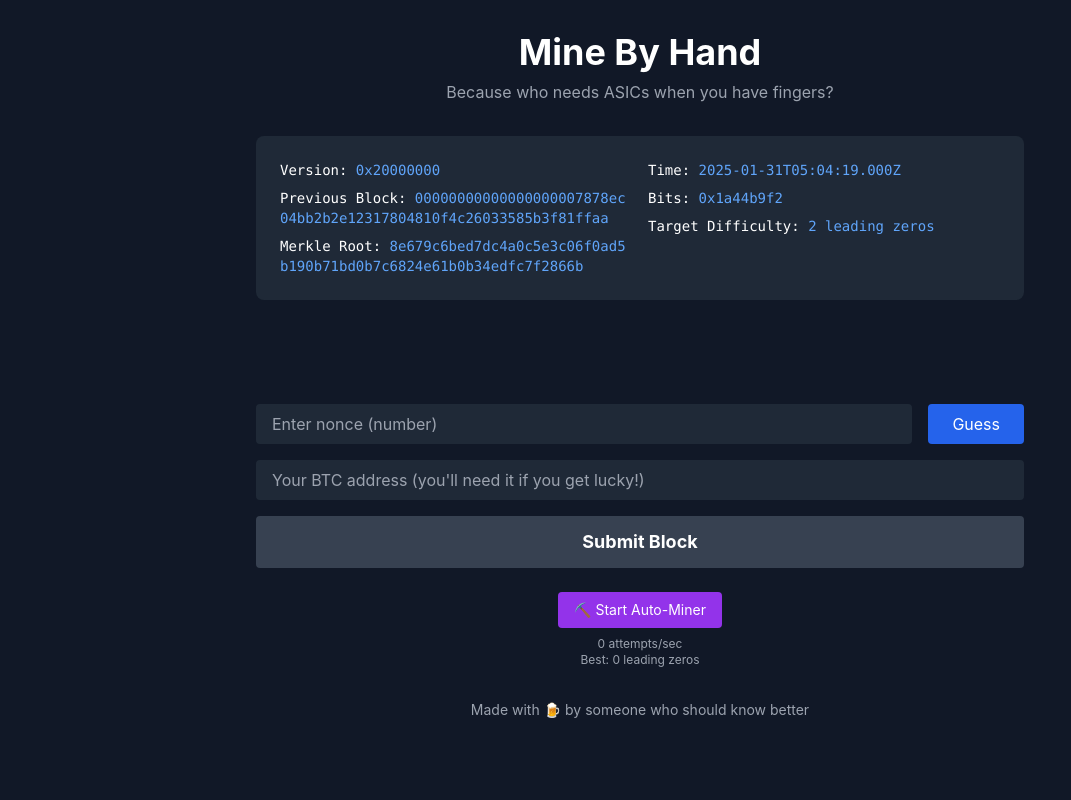
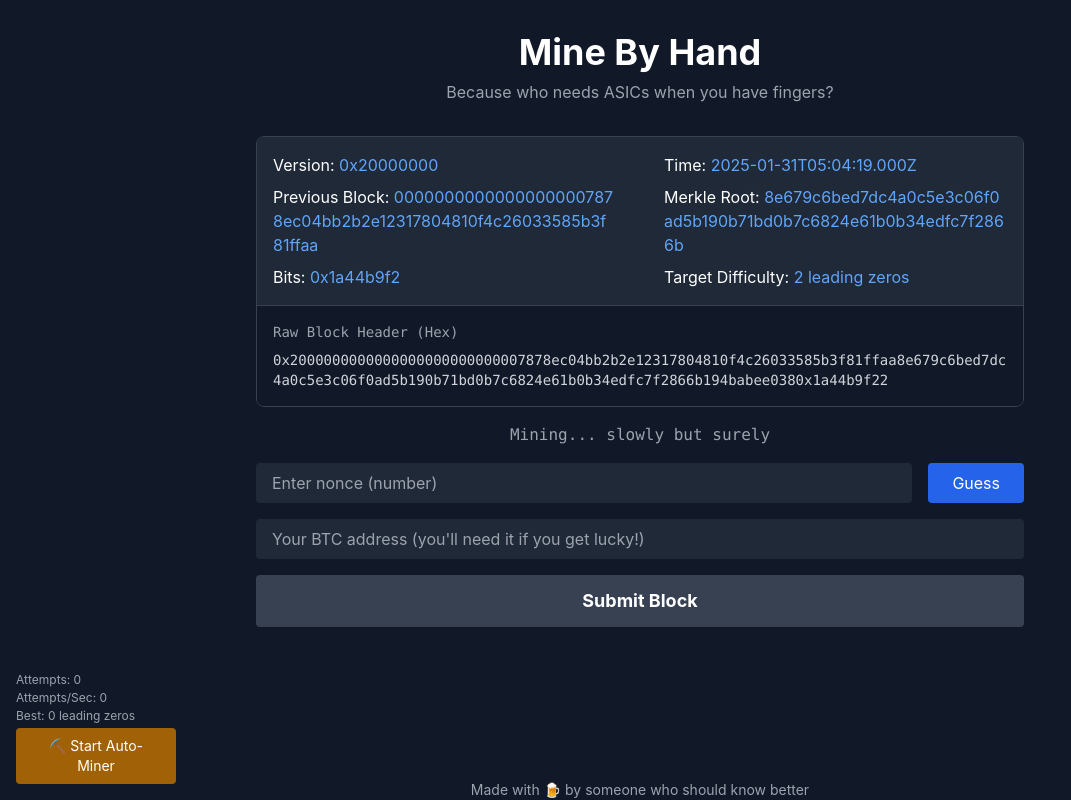
Before and after one commit to GarrettBlackmon/mine-by-hand, a Vue app: page / in a window 1280 px wide. Shown: the whole page, without its empty margins (0-1071 px from the left). Built offline with nearby package versions, Linux system fonts and the light colour scheme.

Commit message:
Fixed auto-miner stats reset, improved UI layout and styling

```diff
--- a/src/App.vue
+++ b/src/App.vue
@@ -1,16 +1,16 @@
 <template>
-  <div class="min-h-screen p-8 bg-gray-900 text-white">
+  <div class="min-h-screen p-8 bg-gray-900 text-white flex flex-col relative">
     <header class="max-w-3xl mx-auto text-center mb-8">
       <h1 class="text-4xl font-bold mb-2">Mine By Hand</h1>
       <p class="text-gray-400">Because who needs ASICs when you have fingers?</p>
     </header>
 
-    <main class="max-w-3xl mx-auto">
+    <main class="max-w-3xl mx-auto flex-1">
       <BlockHeader />
       <NonceGuesser />
     </main>
 
-    <footer class="max-w-3xl mx-auto text-center mt-8 text-gray-400 text-sm">
+    <footer class="max-w-3xl mx-auto text-center absolute bottom-0 left-0 right-0  text-gray-400 text-sm">
       Made with 🍺 by someone who should know better
     </footer>
   </div>
--- a/src/components/BlockHeader.vue
+++ b/src/components/BlockHeader.vue
@@ -1,15 +1,26 @@
 <template>
-  <div class="bg-gray-800 p-6 rounded-lg mb-8 font-mono text-sm">
-    <div class="grid grid-cols-2 gap-4">
-      <div class="space-y-2">
+  <div class="border border-gray-700 rounded-lg overflow-hidden">
+    <!-- Human-readable section -->
+    <div class="grid grid-cols-2 gap-4 p-0 bg-gray-800">
+      <div class="space-y-2 p-4">
         <div>Version: <span class="text-blue-400">{{ blockStore.blockData.version }}</span></div>
         <div class="break-all">Previous Block: <span class="text-blue-400">{{ blockStore.blockData.prevBlock }}</span></div>
+        <div>Bits: <span class="text-blue-400">{{ blockStore.blockData.bits }}</span></div>
+      </div>
+      <div class="space-y-2 p-4">
+        <div>Time: <span class="text-blue-400">{{ blockStore.blockData.time }}</span></div>
         <div class="break-all">Merkle Root: <span class="text-blue-400">{{ blockStore.blockData.merkleRoot }}</span></div>
+        <div>Target Difficulty: <span class="text-blue-400">{{ blockStore.blockData.targetDifficulty }} leading zeros</span></div>
       </div>
-      <div class="space-y-2">
-        <div>Time: <span class="text-blue-400">{{ blockStore.blockData.time }}</span></div>
-        <div>Bits: <span class="text-blue-400">{{ blockStore.blockData.bits }}</span></div>
-        <div>Target Difficulty: <span class="text-blue-400">{{ blockStore.blockData.targetDifficulty }} leading zeros</span></div>
+    </div>
+
+    <!-- Raw data section -->
+    <div class="border-t border-gray-700 bg-gray-900">
+      <div class="p-4">
+        <h3 class="text-sm font-mono text-gray-400 mb-2">Raw Block Header (Hex)</h3>
+        <div class="font-mono text-sm text-gray-300 break-all">
+          {{ blockStore.rawBlockHeader }}
+        </div>
       </div>
     </div>
   </div>
@@ -17,5 +28,21 @@
 
 <script setup>
 import { useBlockStore } from '../stores/blockData'
+
 const blockStore = useBlockStore()
+
+// Copy raw data to clipboard
+const copyRawData = async () => {
+  try {
+    await navigator.clipboard.writeText(blockStore.rawBlockHeader)
+    alert('Raw block header copied to clipboard!')
+  } catch (err) {
+    console.error('Failed to copy:', err)
+  }
+}
 </script>
+
+<style>
+/* Add custom font if needed */
+@import url('https://fonts.googleapis.com/css2?family=Fira+Code&display=swap');
+</style>
--- a/src/components/InspirationMessage.vue
+++ b/src/components/InspirationMessage.vue
@@ -1,36 +1,43 @@
 <template>
-  <div class="text-xl text-center my-6 h-12 text-yellow-400">
+  <div class="text-base text-center text-gray-400 font-mono">
     {{ currentMessage }}
   </div>
 </template>
 
 <script setup>
-import { ref, onMounted } from 'vue'
+import { ref } from 'vue'
 
 const messages = [
-  "Your CPU is crying right now",
-  "Only a few trillion more combinations to try!",
-  "An ASIC miner just found 50 blocks while you typed that",
-  "Maybe try using your lucky numbers?",
-  "Pro tip: Yelling at your screen won't help",
-  "Your electricity bill thanks you",
-  "Somewhere, Satoshi is laughing",
+  "Mining... slowly but surely",
+  "Your CPU is working hard. Probably.",
+  "This is definitely the most efficient way to mine",
+  "Only a few million more attempts to go",
+  "ASICs? Never heard of them",
+  "Your electricity company thanks you",
+  "Satoshi would be proud. Maybe.",
   "Have you tried turning it off and on again?",
-  "Maybe try u...HOLD UP... IS THAT A BLOCK?",
+  "This is fine. Everything is fine.",
+  "Mining at the speed of... well, JavaScript",
+  "Proof of Work? More like Proof of Waiting",
+  "At least it's not Proof of Stake",
+  "Your patience is... admirable",
+  "This is what decentralization looks like",
+  "Mining: the original blockchain game",
+  "Your nonce is in another castle",
+  "This is the future of finance",
+  "Your hash rate is... something",
+  "Mining: because why not?",
+  "This is definitely not a waste of energy"
 ]
 
-const currentMessage = ref('')
+const currentMessage = ref(messages[0])
 
 defineExpose({
   setRandomMessage: (isValid) => {
     const newMessage = isValid
-      ? messages[messages.length - 1]
-      : messages[Math.floor(Math.random() * (messages.length - 1))]
+      ? "Congratulations. You did it. Now do it 143 more times."
+      : messages[Math.floor(Math.random() * messages.length)]
     currentMessage.value = newMessage
   }
 })
-
-onMounted(() => {
-
-})
 </script>
--- a/src/components/NonceGuesser.vue
+++ b/src/components/NonceGuesser.vue
@@ -1,13 +1,13 @@
 <template>
-  <div class="space-y-6">
-    <InspirationMessage ref="inspiration" />
+  <div>
+    <InspirationMessage ref="inspiration" class="mt-4" />
 
     <div v-if="lastHash" class="bg-gray-800 p-6 rounded-lg">
       <div class="text-gray-400 mb-2">Last Hash:</div>
       <HashDisplay :hash="lastHash" :target-zeros="blockStore.blockData.targetDifficulty" ref="hashDisplay" />
     </div>
 
-    <div class="space-y-4">
+    <div class="mt-4 space-y-4">
       <div class="flex gap-4">
         <input
           v-model="nonce"
@@ -42,21 +42,27 @@
       </button>
     </div>
 
-    <div v-if="isDevMode" class="text-center space-y-2">
+    <div v-if="isDevMode" class="fixed bottom-4 left-4 space-y-1">
+      <div class="space-y-0.5">
+        <div class="text-xs text-gray-400">
+          Attempts: {{ attemptCount }}
+        </div>
+        <div class="text-xs text-gray-400">
+          Attempts/Sec: {{ Math.round(attemptRate) }}
+        </div>
+        <div class="text-xs text-gray-400">
+          Best: {{ bestScore }} leading zeros
+        </div>
+      </div>
       <button
         @click="toggleMining"
         :class="[
-          'px-4 py-2 rounded text-sm transition',
-          isMining ? 'bg-red-600 hover:bg-red-700' : 'bg-purple-600 hover:bg-purple-700'
+          'px-4 py-2 rounded text-sm transition w-40',
+          isMining ? 'bg-red-600 hover:bg-red-700' : 'bg-yellow-700 hover:bg-yellow-800'
         ]"
       >
-        {{ isMining ? `⛏️ Mining (${attemptCount})...` : '⛏️ Start Auto-Miner' }}
+        {{ isMining ? '⛏️ Mining...' : '⛏️ Start Auto-Miner' }}
       </button>
-      <div class="text-xs text-gray-400">
-        {{ Math.round(attemptRate) }} attempts/sec
-        <br>
-        Best: {{ bestScore }} leading zeros
-      </div>
     </div>
   </div>
 </template>
@@ -138,6 +144,11 @@
 const stopMining = () => {
   clearInterval(miningInterval)
   isMining.value = false
-  attemptRate.value = 0
+  // Reset values after stopping
+  setTimeout(() => {
+    attemptCount.value = 0
+    bestScore.value = 0
+    attemptRate.value = 0
+  }, 0)
 }
 </script>
--- a/src/stores/blockData.js
+++ b/src/stores/blockData.js
@@ -1,15 +1,27 @@
+import { ref, computed } from 'vue'
 import { defineStore } from 'pinia'
-import { reactive } from 'vue'
 
 export const useBlockStore = defineStore('blockData', () => {
-  const blockData = reactive({
+  const blockData = ref({
     version: '0x20000000',
     prevBlock: '00000000000000000007878ec04bb2b2e12317804810f4c26033585b3f81ffaa',
     merkleRoot: '8e679c6bed7dc4a0c5e3c06f0ad5b190b71bd0b7c6824e61b0b34edfc7f2866b',
     time: new Date().toISOString(),
     bits: '0x1a44b9f2',
-    targetDifficulty: 2
+    targetDifficulty: 2,
   })
 
-  return { blockData }
+  const rawBlockHeader = computed(() => {
+    const data = blockData.value
+    return [
+      data.version,
+      data.prevBlock,
+      data.merkleRoot,
+      new Date(data.time).getTime().toString(16),
+      data.bits,
+      data.targetDifficulty.toString(16)
+    ].join('')
+  })
+
+  return { blockData, rawBlockHeader }
 })
```
